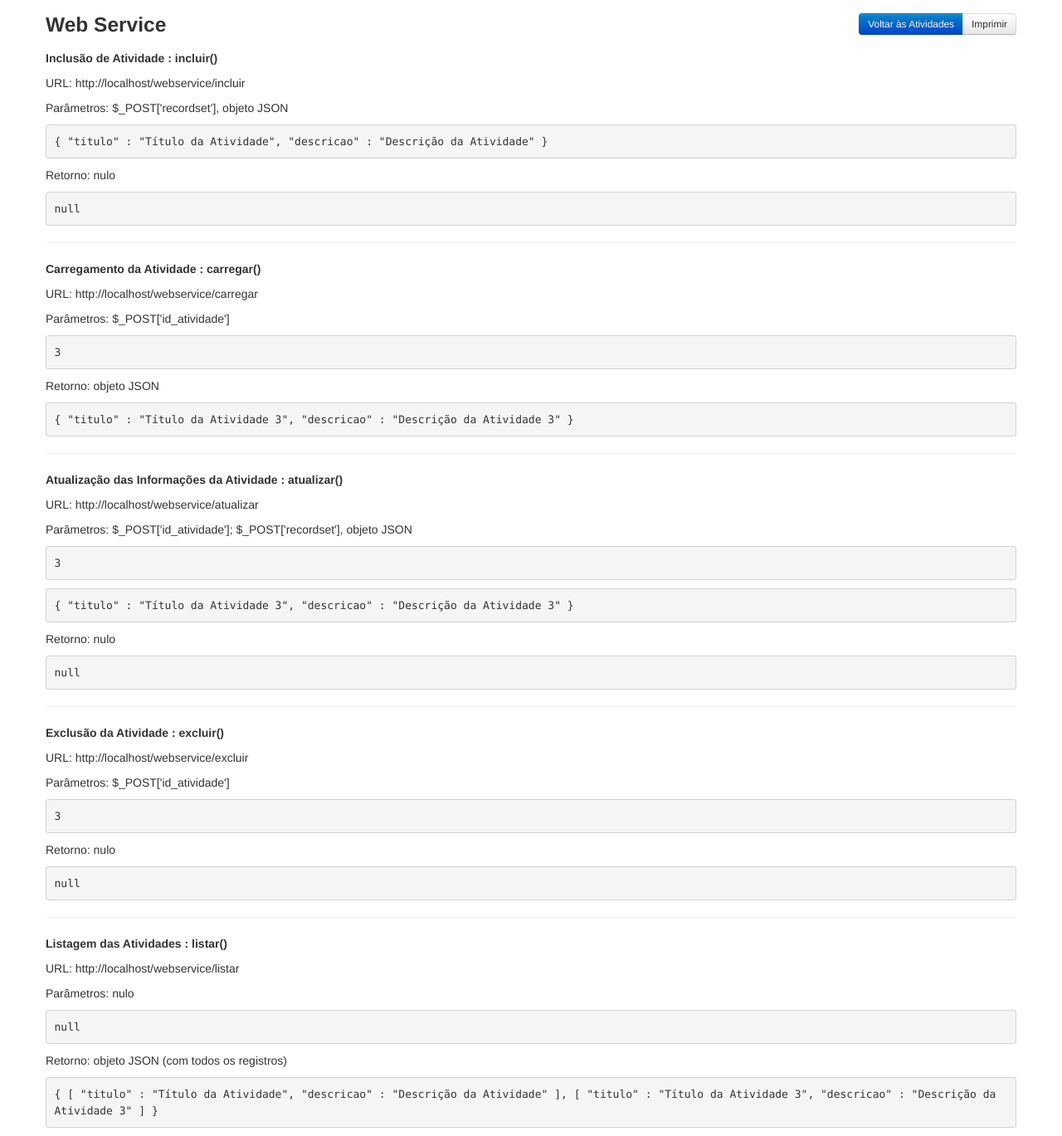
After one commit to kaerimichi/tt-bdr, a CodeIgniter app: page /index.php/webservice/index in a window 1280 px wide. The commit adds this page. Shown: the whole page at 83% size. Run offline with CodeIgniter, Linux system fonts and the light colour scheme.

Commit message:
Documentação do webservice OK, testando reordenação das tarefas

```diff
--- a/application/controllers/webservice.php
+++ b/application/controllers/webservice.php
@@ -2,9 +2,24 @@
 
 class Webservice extends CI_Controller {
 
+	/**
+	 * Carrega as informações e documentação do webservice
+	 */
+
+	public function index () {
+
+		$this->load->view('infoWebservice');
+
+	}
+
+	/**
+	 * Recebe o recordset em JSON ($_POST['recordset']) e inclui
+	 * a atividade no banco
+	 */
+
 	public function incluir () {
 
-		$recordset = json_decode($POST['recordset']);
+		$recordset = json_decode($_POST['recordset']);
 
 		$this->load->model('atividade');
 
@@ -16,6 +31,11 @@ class Webservice extends CI_Controller {
 		return NULL;
 
 	}
+
+	/**
+	 * Devolve o recordset em JSON, carregando as informações da atividade
+	 * correspondente ao ID informado em $_POST['id_atividade']
+	 */
 
 	public function carregar () {
 
@@ -31,9 +51,14 @@ class Webservice extends CI_Controller {
 
 	}
 
+	/**
+	 * Atualiza as informações da atividade informada ($_POST['id_atividade'])
+	 * com as informações passadas em $_POST['recordset']
+	 */
+
 	public function atualizar () {
 
-		$recordset = json_decode($POST['recordset']);
+		$recordset = json_decode($_POST['recordset']);
 
 		$this->load->model('atividade');
 
@@ -48,6 +73,10 @@ class Webservice extends CI_Controller {
 
 	}
 
+	/**
+	 * Excluir uma atividade, com base no ID informado ($_POST['id_atividade'])
+	 */
+
 	public function excluir () {
 
 		$this->load->model('atividade');
@@ -59,6 +88,10 @@ class Webservice extends CI_Controller {
 		return NULL;
 
 	}
+
+	/**
+	 * Retorna uma lista de atividades
+	 */
 
 	public function listar () {
 
--- /dev/null
+++ b/application/views/infoWebservice.php
@@ -0,0 +1,104 @@
+<!DOCTYPE html>
+
+<html>
+
+<head>
+
+	<meta charset="utf-8">
+	<meta http-equiv="X-UA-Compatible" content="IE=edge">
+	<meta name="viewport" content="width=device-width, initial-scale=1.0">
+	<!-- Título -->
+	<title>Informações do Webservice</title>
+	<!-- Estilos -->
+	<link rel="stylesheet" href="<?=base_url()?>assets/css/bootstrap.min.css">
+	<link rel="stylesheet" href="<?=base_url()?>assets/css/bootstrap-responsive.min.css">
+	<link rel="stylesheet" href="<?=base_url()?>assets/css/main.css">
+	<!-- Scripts -->
+	<script src="<?=base_url()?>assets/js/jquery-1.7.2.min.js" type="text/javascript" charset="utf-8"></script>
+	<script src="<?=base_url()?>assets/js/jquery-ui-1.7.1.custom.min.js" type="text/javascript" charset="utf-8"></script>
+	<script src="<?=base_url()?>assets/js/bootstrap.min.js" type="text/javascript" charset="utf-8"></script>
+
+</head>
+
+<body>
+
+	<section class="container">
+
+		<div class="btn-group grupo_botoes_direita">
+
+			<button class="btn btn-small btn-primary" onclick="window.location='<?=base_url()?>'">Voltar às Atividades</button>
+			<button class="btn btn-small" onclick="print()">Imprimir</button>
+
+		</div>
+
+		<h3>Web Service</h3>
+
+		<h5>Inclusão de Atividade : incluir()</h5>
+
+		<p>URL: <?=base_url()?>webservice/incluir</p>
+		<p>Parâmetros: $_POST['recordset'], objeto JSON</p>
+
+		<pre>{ "titulo" : "Título da Atividade", "descricao" : "Descrição da Atividade" }</pre>
+
+		<p>Retorno: nulo</p>
+
+		<pre>null</pre>
+
+		<hr>
+
+		<h5>Carregamento da Atividade : carregar()</h5>
+
+		<p>URL: <?=base_url()?>webservice/carregar</p>
+		<p>Parâmetros: $_POST['id_atividade']</p>
+
+		<pre>3</pre>
+
+		<p>Retorno: objeto JSON</p>
+
+		<pre>{ "titulo" : "Título da Atividade 3", "descricao" : "Descrição da Atividade 3" }</pre>
+
+		<hr>
+
+		<h5>Atualização das Informações da Atividade : atualizar()</h5>
+
+		<p>URL: <?=base_url()?>webservice/atualizar</p>
+		<p>Parâmetros: $_POST['id_atividade']; $_POST['recordset'], objeto JSON</p>
+
+		<pre>3</pre>
+		<pre>{ "titulo" : "Título da Atividade 3", "descricao" : "Descrição da Atividade 3" }</pre>
+
+		<p>Retorno: nulo</p>
+
+		<pre>null</pre>
+
+		<hr>
+
+		<h5>Exclusão da Atividade : excluir()</h5>
+
+		<p>URL: <?=base_url()?>webservice/excluir</p>
+		<p>Parâmetros: $_POST['id_atividade']</p>
+
+		<pre>3</pre>
+
+		<p>Retorno: nulo</p>
+
+		<pre>null</pre>
+
+		<hr>
+
+		<h5>Listagem das Atividades : listar()</h5>
+
+		<p>URL: <?=base_url()?>webservice/listar</p>
+		<p>Parâmetros: nulo</p>
+
+		<pre>null</pre>
+
+		<p>Retorno: objeto JSON (com todos os registros)</p>
+
+		<pre>{ [ "titulo" : "Título da Atividade", "descricao" : "Descrição da Atividade" ], [ "titulo" : "Título da Atividade 3", "descricao" : "Descrição da Atividade 3" ] }</pre>
+
+	</section>
+
+</body>
+
+</html>
--- a/application/views/listaAtividades.php
+++ b/application/views/listaAtividades.php
@@ -17,7 +17,7 @@
 	<script src="<?=base_url()?>assets/js/jquery-1.7.2.min.js" type="text/javascript" charset="utf-8"></script>
 	<script src="<?=base_url()?>assets/js/jquery-ui-1.7.1.custom.min.js" type="text/javascript" charset="utf-8"></script>
 	<script src="<?=base_url()?>assets/js/bootstrap.min.js" type="text/javascript" charset="utf-8"></script>
-	<script src="<?=base_url()?>assets/js/main.js" type="text/javascript" charset="utf-8" async defer></script>
+	<script src="<?=base_url()?>assets/js/main.min.js" type="text/javascript" charset="utf-8" async defer></script>
 
 </head>
 
@@ -28,6 +28,7 @@
 		<div class="btn-group grupo_botoes_direita">
 
 			<button class="btn btn-small btn-primary" onclick="modalNovaAtividade()">Incluir</button>
+			<button class="btn btn-small" onclick="window.location='<?=base_url()?>webservice'">Web Service</button>
 			<button class="btn btn-small" onclick="excluirFinalizadas()">Excluir Finalizadas</button>
 
 		</div>
```
Also changed, not shown: assets/js/main.min.js (added, +1 -0 lines).
